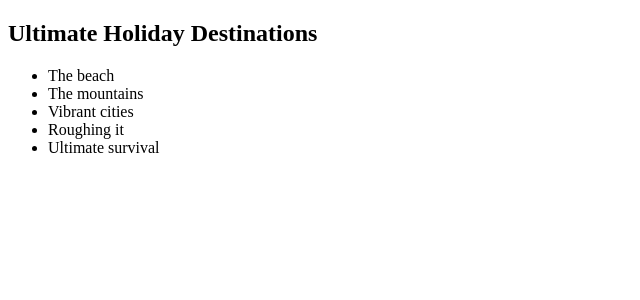
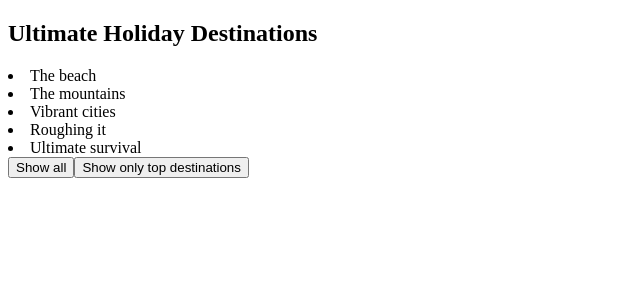
Before and after one commit to FloreaCT/Learning_React, a React (Create React App) app: page / in a window 1280 px wide. Shown: the top 300 px of the page, without its empty margins (0-640 px from the left). Built offline with nearby package versions, Linux system fonts and the light colour scheme.

Commit message:
Learned about filter and inline functions

```diff
--- a/src/UltimateHolidayList.js
+++ b/src/UltimateHolidayList.js
@@ -1,20 +1,37 @@
-import React from 'react';
+import React, { useState } from "react";
 
 const list = [
-    'The beach',
-    'The mountains',
-    'Vibrant cities',
-    'Roughing it',
-    'Ultimate survival'
-]
+  { id: 1, name: "The beach", topDestination: true },
+  { id: 2, name: "The mountains", topDestination: false },
+  { id: 3, name: "Vibrant cities", topDestination: true },
+  { id: 4, name: "Roughing it", topDestination: false },
+  { id: 5, name: "Ultimate survival", topDestination: false },
+];
 
-const UltimateHolidayList = () => <section>
-    <h1>Ultimate Holiday Destinations</h1>
-    {/* {list.map((item)=> <ul>{item}</ul>)}  */}
-    <ul>
-        {list.map(item =>
-        <li key={item}>{item}</li>)}
-    </ul>
-</section>;
+const UltimateHolidayList = () => {
+  const [showAll, setShowAll] = useState(true);
 
-export default UltimateHolidayList
+  return (
+    <section>
+      <h1>Ultimate Holiday Destinations</h1>
+      {list
+        .filter((item) => (showAll ? true : item.topDestination))
+        .map((item) => (
+          <li key={item.id.toString()}>{item.name}</li>
+        ))}
+      <button
+        type="button"
+        onClick={() => {
+          setShowAll(true);
+        }}
+      >
+        Show all
+      </button>
+      <button type="button" onClick={() => setShowAll(false)}>
+        Show only top destinations
+      </button>
+    </section>
+  );
+};
+
+export default UltimateHolidayList;
```
Also changed, not shown: src/App.js (line endings or trailing spaces), src/css/machine.css (indentation only).
